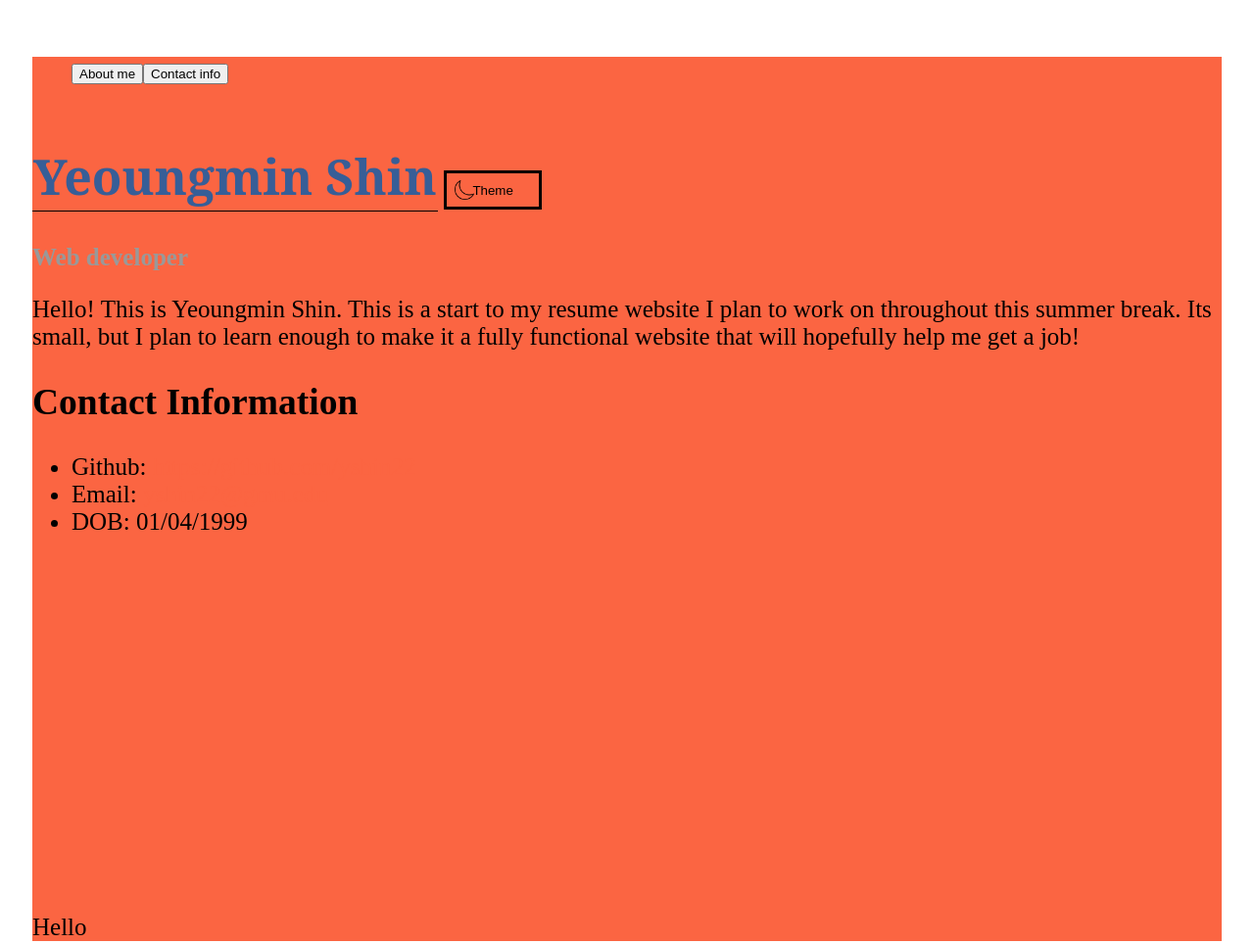
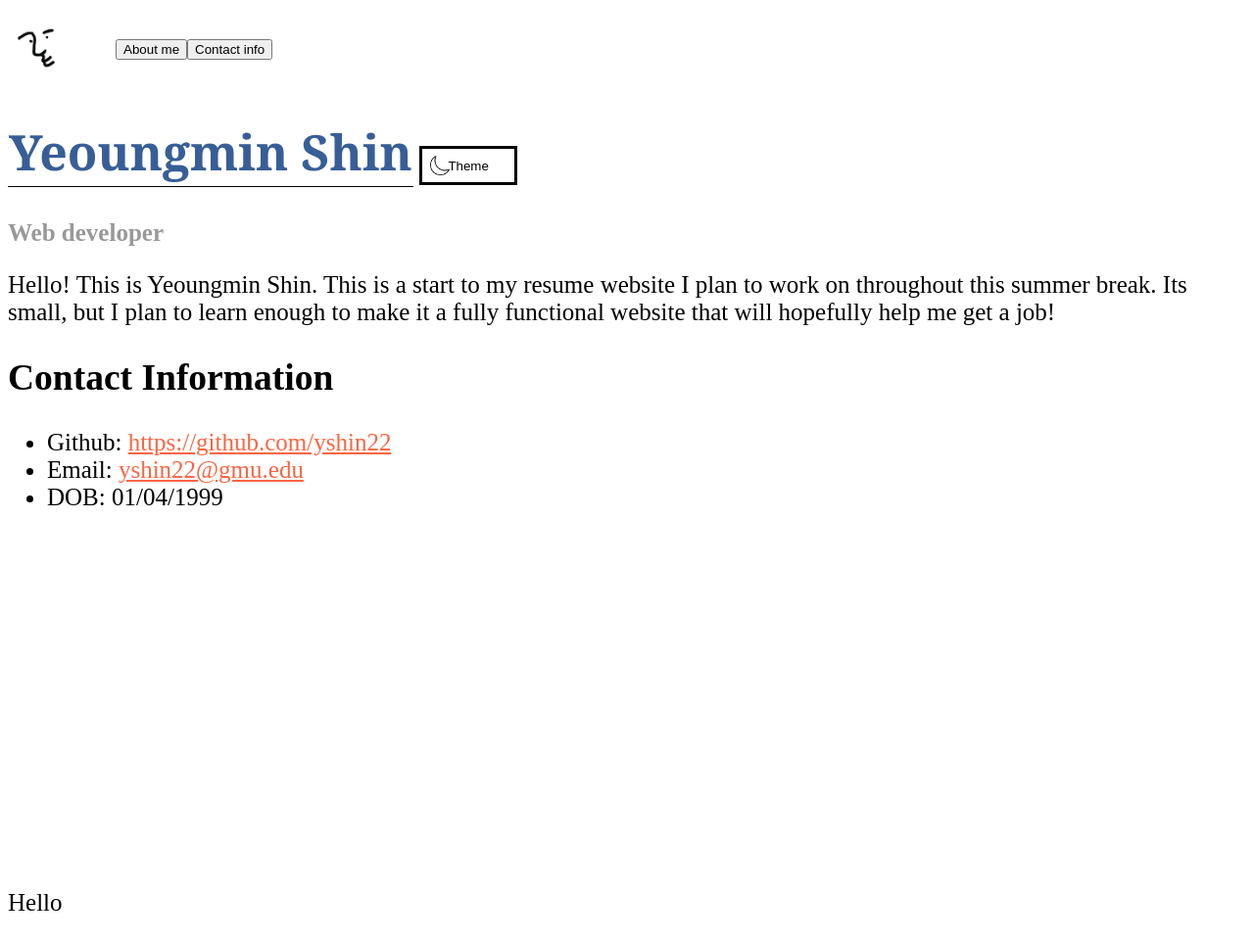
Before and after one commit to yshin22/js_practice, a plain HTML site: page index.html in a window 1280 px wide. Shown: the whole page at 98% size. Drawn offline with Linux system fonts and the light colour scheme.

Commit message:
added logo with link

```diff
--- a/index.html
+++ b/index.html
@@ -13,6 +13,11 @@
             <div class="main-document-header-containter">
                 <header class="main-document-header-containter top-navigation">
                     <div class="container">
+                        <div class="top-navigation-logo">
+                            <a href="https://github.com/yshin22">
+                                <button class="logo_btn" ></button>
+                            </a>
+                        </div>
                         <div class="top-navigation-main">
                             <nav class="main-nav">
                                 <ul class="main-menu">
--- a/styles/styles.css
+++ b/styles/styles.css
@@ -1,19 +1,16 @@
 
 
 body {
-    padding: 25px;
     background-color: white;
     color: black;
     font-size: 25px
 }
 
 .root {
-    background-color: #36393f;
     color: black;
 }
 
 .page-wrapper {
-    background-color: #fb6542;
     grid-template-columns: 100%;
 }
 
@@ -22,6 +19,22 @@ body {
     top: 0;
 }
 
+.container {
+    display: flex;
+    flex-flow: row wrap;
+}
+
+.logo_btn {
+    display: flex;
+    background-image: url(man_logo.png);
+    background-size: 70px;
+    background-color: transparent;
+    background-repeat: no-repeat;
+    cursor: pointer;
+    border: none;
+    width: 70px;
+    height: 70px;
+}
 
 .main-menu {
     display: flex;
```
Also changed, not shown: styles/man_logo.png (added).
